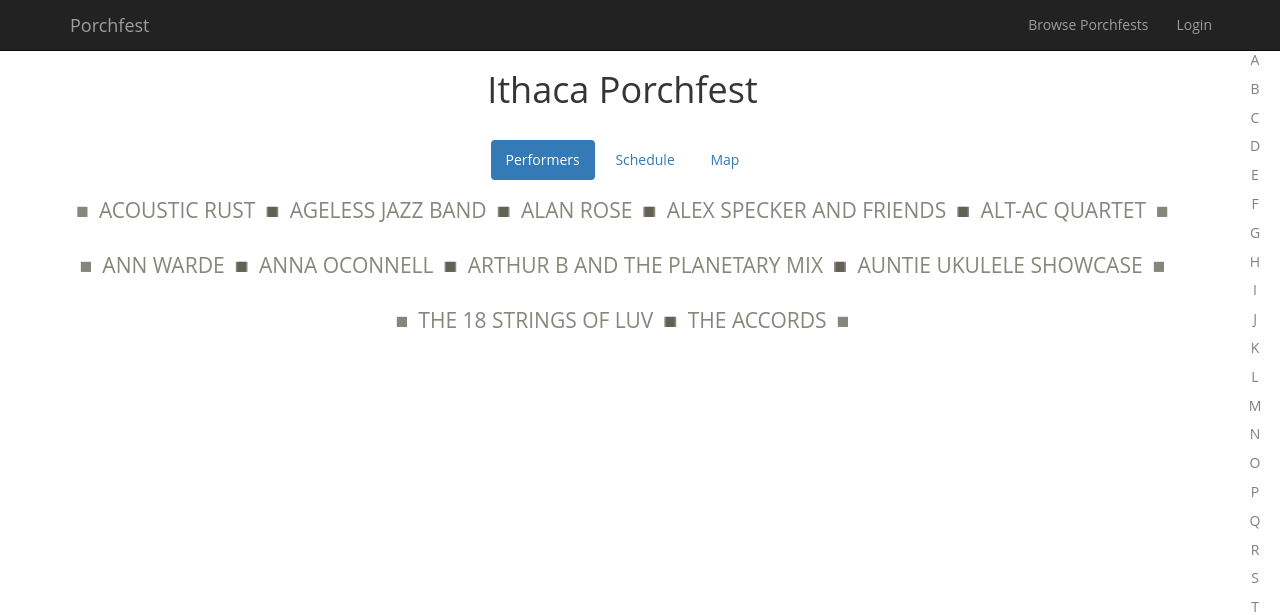
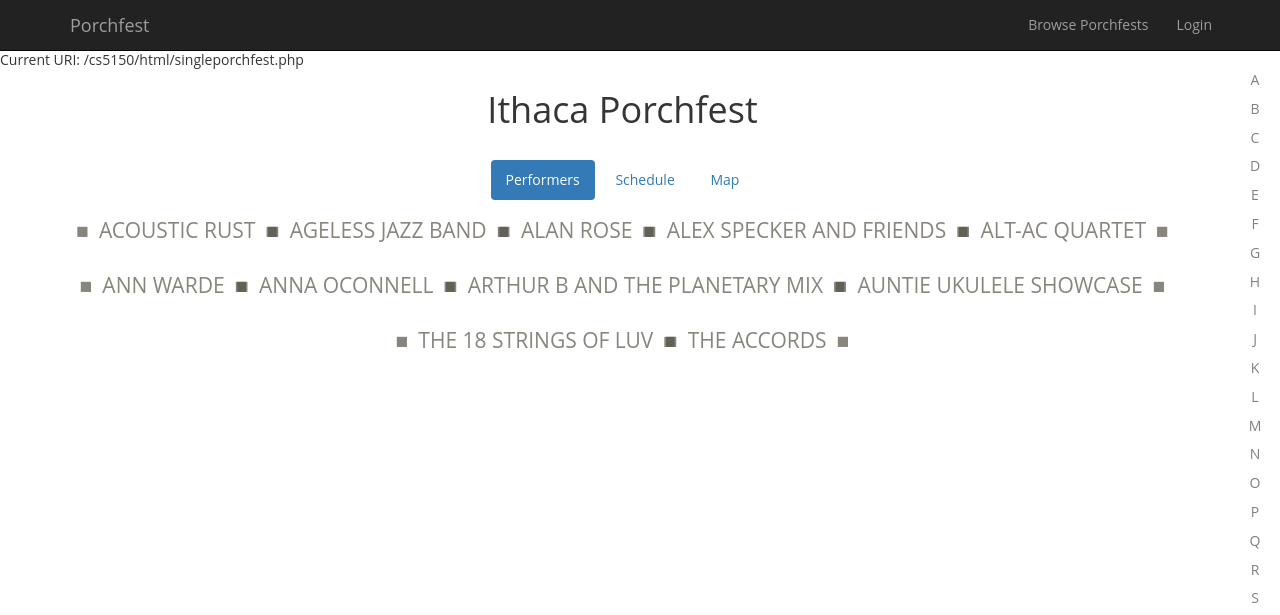
Before and after one commit to ava9/CS5150, a PHP site: page /cs5150/html/singleporchfest.php in a window 1280 px wide. Shown: the top 615 px of the page. Run offline with PHP 8.4, Linux system fonts and the light colour scheme; data comes from the database, SQL or seed files in the repository.

Commit message:
url routing implemented, changed links and references for multiple filesaccordingly

```diff
--- a/html/bandsignup.php
+++ b/html/bandsignup.php
@@ -19,6 +19,7 @@
     <!-- navBar and login -->
     <?php require_once "../php/modules/login.php"; ?>
     <?php require_once "../php/modules/navigation.php"; ?>
+    <?php require_once "../php/routing.php"; ?>
 
     <div class="row">
       <h1 style="text-align:center;"> Sign-up to perform for Ithaca Porchfest </h1>
--- a/html/browse.php
+++ b/html/browse.php
@@ -68,14 +68,15 @@
 
                   echo '<tr data-status = "' . $status . '">
                         <td>
-                          <a href="singleporchfest.php">' . $porchfest['Name'] . '</a>
+                          <a href="singleporchfest/' . strtolower($porchfest['Location']) . '">'
+                            . $porchfest['Name'] . '</a>
                         </td>
                         <td>' . $day . '</td>
                         <td>' . $porchfest['Location'] . '</td>
                         <td>' . $porchfest['Description'] . '</td>
                         <td>' . $deadline . '</td>
                         <td>
-                          <a href="bandsignup.php"> Join </a>
+                          <a href="bandsignup/' . strtolower($porchfest['Location']) . '"> Join </a>
                         </td>
                       </tr>';
                 }
--- a/html/existingporchfest.php
+++ b/html/existingporchfest.php
@@ -75,7 +75,7 @@
           </div>
       </div>
       <br>
-      <a href="index.php"> Want to create a new Porchfest website? </a>
+      <a href="/cs5150/html/"> Want to create a new Porchfest website? </a>
       <h4> Porchfest Information </h4>
       <div class="form-group">
           <label for="name" class="col-sm-2 control-label">
--- a/html/index.php
+++ b/html/index.php
@@ -80,7 +80,7 @@
           </div>
       </div>
       <br>
-      <a href="existingporchfest.php"> Already have an existing Porchfest website? </a>
+      <a href="/cs5150/html/existing/"> Already have an existing Porchfest website? </a>
       <h4> Porchfest Information </h4>
       <div class="form-group">
           <label for="name" class="col-sm-2 control-label"> Porchfest Name</label>
--- a/html/singleporchfest.php
+++ b/html/singleporchfest.php
@@ -11,6 +11,7 @@
 <body>
   <?php // Database credentials
     require_once "../php/config.php";
+    require_once "../php/routing.php";
 
     // Create connection
     // add DB_USER and DB_PASSWORD later
@@ -106,7 +107,7 @@
         </div> <!-- end date div -->
 
         <div class="tab-pane fade in" id="map"> <!-- begin map div -->
-          <img src="../img/map.png" alt="map" id = "map">
+          <img src="/cs5150/img/map.png" alt="map" id = "map">
         </div> <!-- end map div -->
 
       </div> <!-- end tab-content div -->
--- a/php/config.php
+++ b/php/config.php
@@ -5,9 +5,9 @@ define('DB_HOST', 'localhost');
 // database name
 define('DB_NAME', 'porchfest');
 // Your MySQL / Course Server username
-define('DB_USER', 'me');
+define('DB_USER', 'root');
 // ...and password
-define('DB_PASSWORD', 'password');
+define('DB_PASSWORD', '');
 // also salt
 define('SALT', 'PorchfestsForever');
 
--- a/php/modules/navigation.php
+++ b/php/modules/navigation.php
@@ -8,13 +8,13 @@
                 <span class="icon-bar"></span>
                 <span class="icon-bar"></span>
             </button>
-            <a class="navbar-brand" href="index.php" id="navbrand"> Porchfest </a>
+            <a class="navbar-brand" href="/cs5150/html/" id="navbrand"> Porchfest </a>
         </div>
         <!-- Collect the nav links, forms, and other content for toggling -->
         <div class="collapse navbar-collapse" id="bs-example-navbar-collapse-1">
             <ul class="nav navbar-nav navbar-right">
                 <li>
-                    <a href="browse.php"> Browse Porchfests </a>
+                    <a href="/cs5150/html/browse"> Browse Porchfests </a>
                 </li>
                 <?php
                     if (isset($_POST['logout'])) {
@@ -53,8 +53,8 @@
                         <li class='dropdown'>
                                 <a href='#'' class='dropdown-toggle' data-toggle='dropdown'> My Account </a>
                                 <ul class='dropdown-menu'>
-                                    <li><a href='myporchfests.php'> My Porchfests </a></li>
-                                    <li><a href='myprofile.php'> My Profile </a></li>
+                                    <li><a href='/cs5150/html/myporchfests/'> My Porchfests </a></li>
+                                    <li><a href='/cs5150/html/profile/'> My Profile </a></li>
                                 </ul>
                         </li>
 
--- a/php/modules/stdHead.php
+++ b/php/modules/stdHead.php
@@ -7,11 +7,11 @@
 <link href="https://maxcdn.bootstrapcdn.com/bootstrap/3.3.7/css/bootstrap.min.css" rel="stylesheet">
 
 <!-- Custom CSS -->
-<link href="css/style.css" rel="stylesheet">
+<link href="/cs5150/html/css/style.css" rel="stylesheet">
 
-<script src="../js/jquery.js"></script>
+<script src="/cs5150/js/jquery.js"></script>
 
 <!-- TODO: I put this in the standard header by accident, need to find out where this applies. -->
-<script src="../js/addressautocomplete.js"></script>
+<script src="/cs5150/js/addressautocomplete.js"></script>
 <!-- Bootstrap Core JavaScript -->
 <script src="https://maxcdn.bootstrapcdn.com/bootstrap/3.3.7/js/bootstrap.min.js"></script>
--- /dev/null
+++ b/php/routing.php
@@ -0,0 +1,29 @@
+<?php
+    function getCurrentUri() {
+        $basepath = implode('/', array_slice(explode('/', $_SERVER['SCRIPT_NAME']), 0, -1)) . '/';
+        $uri = substr($_SERVER['REQUEST_URI'], strlen($basepath));
+        if (strstr($uri, '?')) $uri = substr($uri, 0, strpos($uri, '?'));
+        $uri = '/' . trim($uri, '/');
+        return $uri;
+    }
+
+    $base_url = getCurrentUri();
+    echo sprintf("Current URI: %s \n", $base_url);
+    // $routes = array();
+    // $routes = explode('/', $base_url);
+    // foreach($routes as $route)
+    // {
+    //     if(trim($route) != '')
+    //         array_push($routes, $route);
+    // }
+
+    // EXAMPLES
+
+    // if($routes[0] == “search”)
+    // {
+    //     if($routes[1] == “book”)
+    //     {
+    //         searchBooksBy($routes[2]);
+    //     }
+    // }
+?>
```
Also changed, not shown: html/.htaccess (added).
